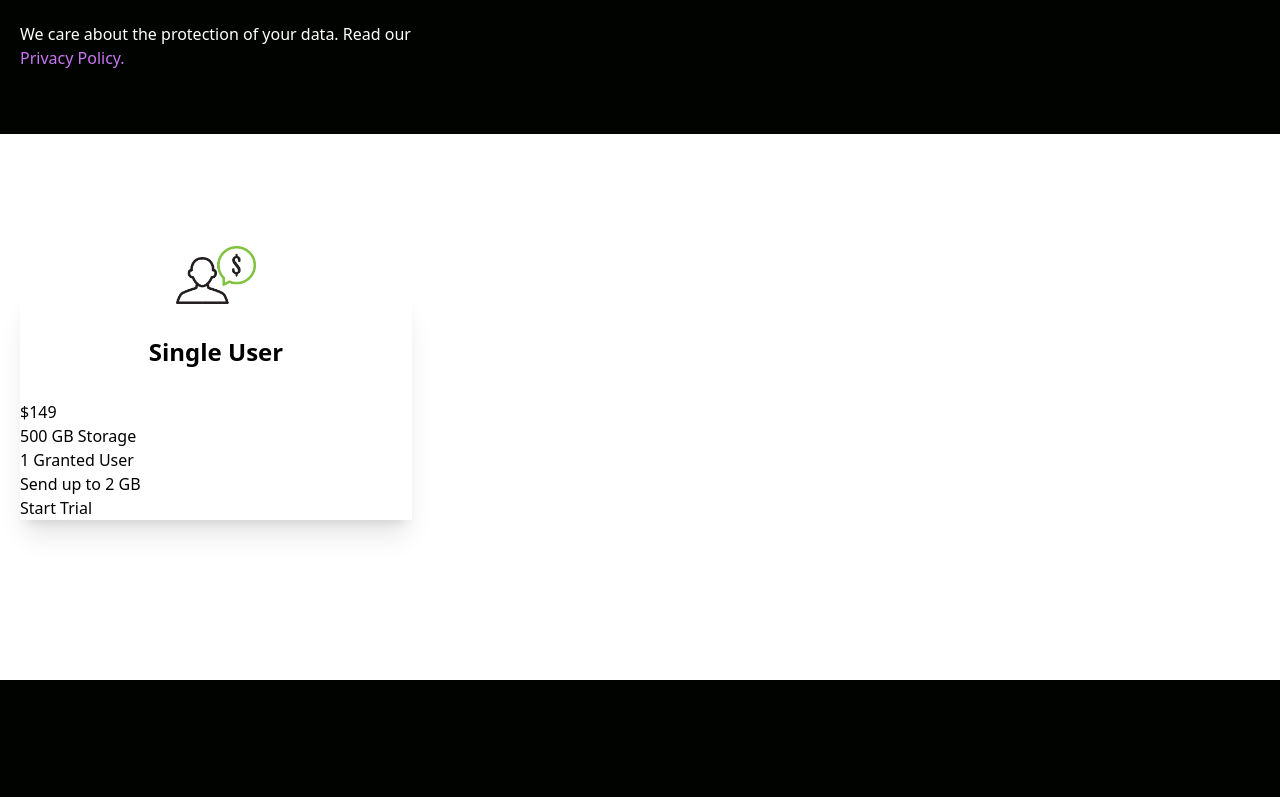
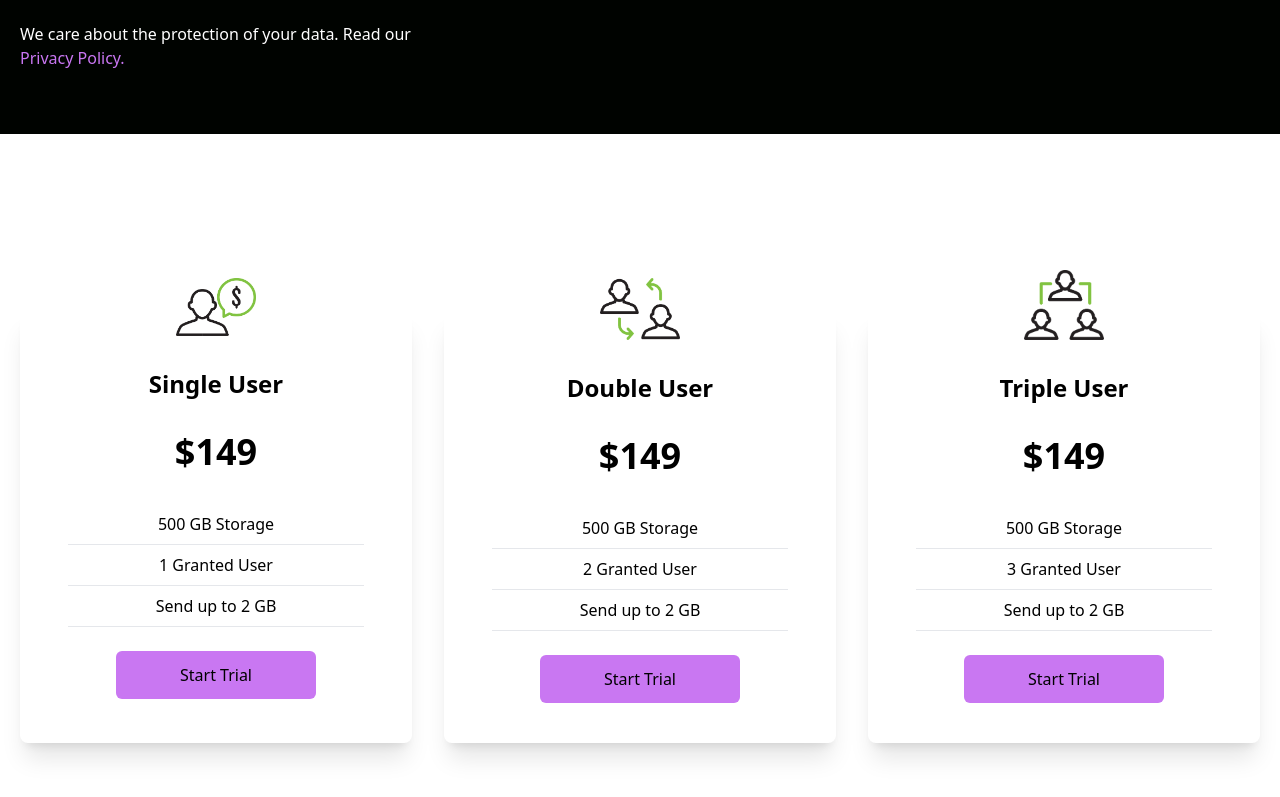
Before and after one commit to zhzizhou/react-frontend, a React (Create React App) app: page / in a window 1280 px wide. Shown: the part 1675-2472 px from the top of the page. Before the commit the page ends 2355 px from the top, so only its background shows below. Built offline with nearby package versions, Linux system fonts and the light colour scheme.

Commit message:
upgrade system & transfer

```diff
--- a/src/components/Cards.jsx
+++ b/src/components/Cards.jsx
@@ -7,16 +7,41 @@
   return (
     <div className='w-full py-[10rem] px-4 bg-white'>
         <div className='max-w-[1240px] mx-auto grid md:grid-cols-3 gap-8'>
-            <div className='w-full shadow-xl'>
+            <div className='w-full shadow-xl felx flex-col p-4 my-4 rounded-lg hover:scale-105 duration-300'>
                 <img className='w-20 mx-auto mt-[-3rem] bg-white' src={Single} alt="/" />
                 <h2 className='text-2xl font-bold text-center py-8'>Single User</h2>
-                <p>$149</p>
-                <div>
-                    <p>500 GB Storage</p>
-                    <p>1 Granted User</p>
-                    <p>Send up to 2 GB</p>
+                <p className='text-center text-4xl font-bold'>$149</p>
+                <div className='text-center font-medium'>
+                    <p className='py-2 border-b mx-8 mt-8'>500 GB Storage</p>
+                    <p className='py-2 border-b mx-8 '>1 Granted User</p>
+                    <p className='py-2 border-b mx-8 '>Send up to 2 GB</p>
+                    <button className='bg-purple w-[200px] rounded-md font-medium my-6 mx-auto px-6 py-3 text-black text-center'>Start Trial</button>
                 </div>
-                <button>Start Trial</button>
+
+            </div>
+            <div className='w-full shadow-xl felx flex-col p-4 my-4 rounded-lg hover:scale-105 duration-300'>
+                <img className='w-20 mx-auto mt-[-3rem] bg-white' src={Double} alt="/" />
+                <h2 className='text-2xl font-bold text-center py-8'>Double User</h2>
+                <p className='text-center text-4xl font-bold'>$149</p>
+                <div className='text-center font-medium'>
+                    <p className='py-2 border-b mx-8 mt-8'>500 GB Storage</p>
+                    <p className='py-2 border-b mx-8 '>2 Granted User</p>
+                    <p className='py-2 border-b mx-8 '>Send up to 2 GB</p>
+                    <button className='bg-purple w-[200px] rounded-md font-medium my-6 mx-auto px-6 py-3 text-black text-center'>Start Trial</button>
+                </div>
+
+            </div>
+            <div className='w-full shadow-xl felx flex-col p-4 my-4 rounded-lg hover:scale-105 duration-300'>
+                <img className='w-20 mx-auto mt-[-3.5rem] bg-white' src={Triple} alt="/" />
+                <h2 className='text-2xl font-bold text-center py-8'>Triple User</h2>
+                <p className='text-center text-4xl font-bold'>$149</p>
+                <div className='text-center font-medium'>
+                    <p className='py-2 border-b mx-8 mt-8'>500 GB Storage</p>
+                    <p className='py-2 border-b mx-8 '>3 Granted User</p>
+                    <p className='py-2 border-b mx-8 '>Send up to 2 GB</p>
+                    <button className='bg-purple w-[200px] rounded-md font-medium my-6 mx-auto px-6 py-3 text-black text-center'>Start Trial</button>
+                </div>
+
             </div>
         </div>
     </div>
```
